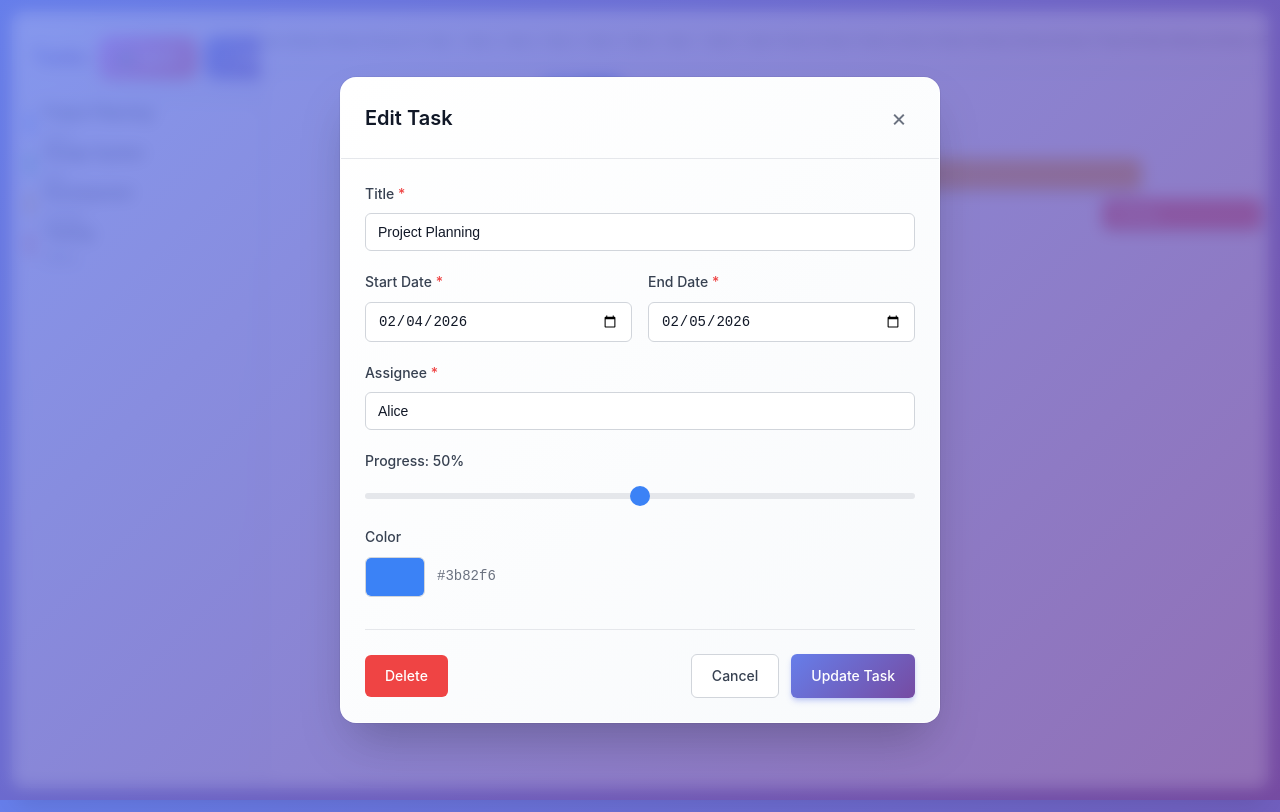
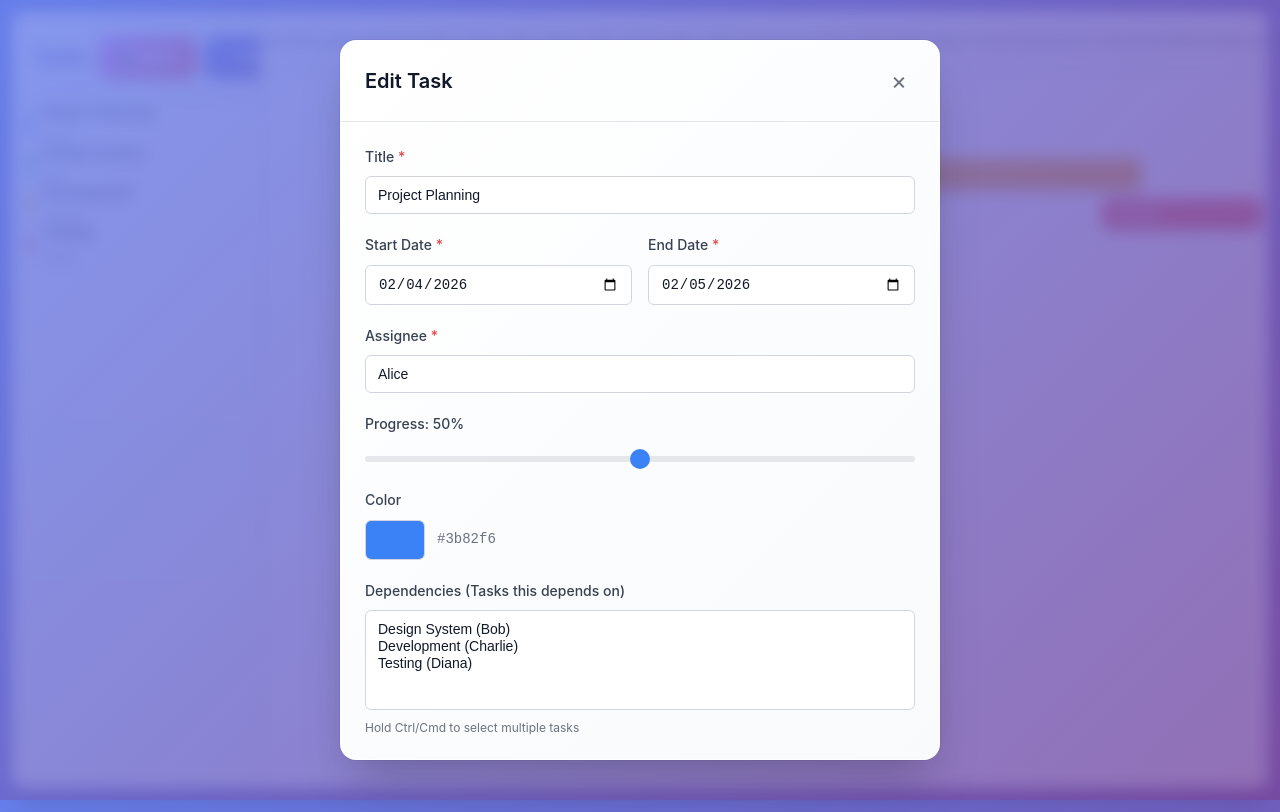
Before and after one commit to IkramahAhmed/gant-chart-web-app, a Next.js app: page / in a window 1280 px wide. Both pictures are taken after a click on the button 546 px from the left and 94 px from the top of the page. Built offline with nearby package versions, Linux system fonts and the light colour scheme.

Commit message:
feat(phase5): implement task dependencies with visual arrows

```diff
--- a/components/gantt/GanttChart.module.css
+++ b/components/gantt/GanttChart.module.css
@@ -278,6 +278,16 @@
   min-height: 400px;
 }
 
+.dependencyLayer {
+  position: absolute;
+  top: 0;
+  left: 0;
+  width: 100%;
+  height: 100%;
+  pointer-events: none;
+  z-index: 0;
+}
+
 /* Responsive Design */
 @media (max-width: 768px) {
   .ganttGrid {
--- a/components/gantt/GanttChart.tsx
+++ b/components/gantt/GanttChart.tsx
@@ -3,13 +3,15 @@
 import { useMemo, useState, useRef, useEffect } from 'react';
 import { DndProvider } from 'react-dnd';
 import { HTML5Backend } from 'react-dnd-html5-backend';
-import { Task } from '@/lib/types';
+import { Task, Dependency } from '@/lib/types';
 import { useTasks } from '@/hooks/useTasks';
+import { useDependencies } from '@/hooks/useDependencies';
 import { getChartDateRange } from '@/lib/utils/ganttUtils';
 import { resolveTaskConflicts, countConflicts } from '@/lib/utils/agentUtils';
 import { Timeline } from './Timeline';
 import { TaskList } from './TaskList';
 import { TaskBar } from './TaskBar';
+import { DependencyArrow } from './DependencyArrow';
 import { TaskModal } from '@/components/modals/TaskModal';
 import { useTimelineDrop } from '@/hooks/useDragDrop';
 import styles from './GanttChart.module.css';
@@ -51,6 +53,7 @@ function DndProviderWrapper({ children }: { children: React.ReactNode }) {
  */
 export function GanttChart() {
   const { tasks, addTask, updateTask, deleteTask } = useTasks();
+  const { dependencies, addDependency } = useDependencies();
   const [isModalOpen, setIsModalOpen] = useState(false);
   const [editingTask, setEditingTask] = useState<Task | null>(null);
   const [conflictCount, setConflictCount] = useState(0);
@@ -148,6 +151,20 @@ export function GanttChart() {
     setTimeout(() => setAgentMessage(null), 4000);
   };
 
+  const handleAddDependency = (
+    fromTaskId: string,
+    toTaskId: string,
+    type: string
+  ) => {
+    const dependency: Dependency = {
+      id: `${fromTaskId}-${toTaskId}-${Date.now()}`,
+      fromTaskId,
+      toTaskId,
+      type: type as Dependency['type'],
+    };
+    addDependency(dependency);
+  };
+
   return (
     <DndProviderWrapper>
       <GanttChartContent
@@ -166,6 +183,8 @@ export function GanttChart() {
         onMoveTask={handleMoveTask}
         onResizeTask={handleResizeTask}
         onAgentResolve={handleAgentResolve}
+        dependencies={dependencies}
+        onAddDependency={handleAddDependency}
       />
     </DndProviderWrapper>
   );
@@ -191,6 +210,8 @@ function GanttChartContent({
   onMoveTask,
   onResizeTask,
   onAgentResolve,
+  dependencies,
+  onAddDependency,
 }: {
   tasks: Task[];
   dateRange: { start: Date; end: Date };
@@ -207,6 +228,8 @@ function GanttChartContent({
   onMoveTask: (taskId: string, newStartDate: Date, newEndDate: Date) => void;
   onResizeTask: (taskId: string, newStartDate: Date, newEndDate: Date) => void;
   onAgentResolve: () => void;
+  dependencies: Dependency[];
+  onAddDependency: (fromTaskId: string, toTaskId: string, type: string) => void;
 }) {
   const { drop: timelineDrop } = useTimelineDrop();
   const timelineRef = useRef<HTMLDivElement>(null);
@@ -281,6 +304,49 @@ function GanttChartContent({
             ref={timelineRef}
             data-timeline-container
           >
+            {/* SVG layer for dependency arrows */}
+            <svg
+              className={styles.dependencyLayer}
+              style={{
+                position: 'absolute',
+                top: 0,
+                left: 0,
+                width: '100%',
+                height: '100%',
+                pointerEvents: 'none',
+                zIndex: 0,
+              }}
+            >
+              {dependencies.map((dependency) => {
+                const fromTask = tasks.find(
+                  (t) => t.id === dependency.fromTaskId
+                );
+                const toTask = tasks.find((t) => t.id === dependency.toTaskId);
+                if (!fromTask || !toTask) return null;
+
+                const fromIndex = tasks.findIndex(
+                  (t) => t.id === dependency.fromTaskId
+                );
+                const toIndex = tasks.findIndex(
+                  (t) => t.id === dependency.toTaskId
+                );
+
+                return (
+                  <DependencyArrow
+                    key={dependency.id}
+                    dependency={dependency}
+                    fromTask={fromTask}
+                    toTask={toTask}
+                    chartStartDate={dateRange.start}
+                    zoomLevel={zoomLevel}
+                    fromTaskIndex={fromIndex}
+                    toTaskIndex={toIndex}
+                  />
+                );
+              })}
+            </svg>
+
+            {/* Task bars */}
             {tasks.map((task, index) => (
               <TaskBar
                 key={task.id}
@@ -301,9 +367,11 @@ function GanttChartContent({
       <TaskModal
         isOpen={isModalOpen}
         task={editingTask}
+        tasks={tasks}
         onClose={onCloseModal}
         onSave={onSaveTask}
         onDelete={onDeleteTask}
+        onAddDependency={onAddDependency}
       />
     </div>
   );
--- a/components/modals/TaskModal.tsx
+++ b/components/modals/TaskModal.tsx
@@ -7,9 +7,15 @@ import styles from './TaskModal.module.css';
 interface TaskModalProps {
   isOpen: boolean;
   task?: Task | null;
+  tasks?: Task[]; // All tasks for dependency selection
   onClose: () => void;
   onSave: (task: Omit<Task, 'id'> & { id?: string }) => void;
   onDelete?: (id: string) => void;
+  onAddDependency?: (
+    fromTaskId: string,
+    toTaskId: string,
+    type: string
+  ) => void;
 }
 
 /**
@@ -20,9 +26,11 @@ interface TaskModalProps {
 export function TaskModal({
   isOpen,
   task,
+  tasks = [],
   onClose,
   onSave,
   onDelete,
+  onAddDependency,
 }: TaskModalProps) {
   const [title, setTitle] = useState('');
   const [startDate, setStartDate] = useState('');
@@ -30,6 +38,10 @@ export function TaskModal({
   const [assignee, setAssignee] = useState('');
   const [progress, setProgress] = useState(0);
   const [color, setColor] = useState('#3b82f6');
+  const [selectedDependencies, setSelectedDependencies] = useState<string[]>(
+    []
+  );
+  const [dependencyType, setDependencyType] = useState('finish-to-start');
   const [errors, setErrors] = useState<Record<string, string>>({});
 
   // Initialize form when task changes
@@ -41,6 +53,7 @@ export function TaskModal({
       setAssignee(task.assignee);
       setProgress(task.progress);
       setColor(task.color || '#3b82f6');
+      setSelectedDependencies(task.dependencies || []);
     } else {
       // Reset form for new task
       const today = new Date();
@@ -52,6 +65,7 @@ export function TaskModal({
       setAssignee('');
       setProgress(0);
       setColor('#3b82f6');
+      setSelectedDependencies([]);
     }
     setErrors({});
   }, [task, isOpen]);
@@ -109,9 +123,20 @@ export function TaskModal({
       assignee: assignee.trim(),
       progress: Math.round(progress),
       color,
+      dependencies: selectedDependencies,
     };
 
     onSave(taskData);
+
+    // Add dependencies if callback provided
+    if (onAddDependency && task?.id && selectedDependencies.length > 0) {
+      selectedDependencies.forEach((depTaskId) => {
+        if (depTaskId !== task.id) {
+          onAddDependency(depTaskId, task.id, dependencyType);
+        }
+      });
+    }
+
     onClose();
   };
 
@@ -323,6 +348,68 @@ export function TaskModal({
             </div>
           </div>
 
+          {task && tasks.length > 1 && (
+            <>
+              <div className={styles.formGroup}>
+                <label htmlFor="task-dependencies" className={styles.label}>
+                  Dependencies (Tasks this depends on)
+                </label>
+                <select
+                  id="task-dependencies"
+                  multiple
+                  value={selectedDependencies}
+                  onChange={(e) => {
+                    const values = Array.from(
+                      e.target.selectedOptions,
+                      (option) => option.value
+                    );
+                    setSelectedDependencies(values);
+                  }}
+                  className={styles.input}
+                  size={4}
+                  style={{ minHeight: '100px' }}
+                  aria-label="Select dependent tasks"
+                >
+                  {tasks
+                    .filter((t) => t.id !== task.id)
+                    .map((t) => (
+                      <option key={t.id} value={t.id}>
+                        {t.title} ({t.assignee})
+                      </option>
+                    ))}
+                </select>
+                <small
+                  style={{
+                    color: '#6b7280',
+                    fontSize: '12px',
+                    marginTop: '4px',
+                    display: 'block',
+                  }}
+                >
+                  Hold Ctrl/Cmd to select multiple tasks
+                </small>
+              </div>
+
+              <div className={styles.formGroup}>
+                <label htmlFor="dependency-type" className={styles.label}>
+                  Dependency Type
+                </label>
+                <select
+                  id="dependency-type"
+                  value={dependencyType}
+                  onChange={(e) => setDependencyType(e.target.value)}
+                  className={styles.input}
+                  aria-label="Dependency type"
+                >
+                  <option value="finish-to-start">Finish to Start</option>
+                  <option value="start-to-start">Start to Start</option>
+                  <option value="finish-to-finish">Finish to Finish</option>
+                  <option value="start-to-finish">Start to Finish</option>
+                </select>
+              </div>
+            </>
+          )}
+
           <div className={styles.modalActions}>
             {task && onDelete && (
               <button
```
Also changed, not shown: components/gantt/DependencyArrow.tsx (+10 -2 lines), components/gantt/DependencyArrow.module.css (line endings or trailing spaces), hooks/useDependencies.ts (line endings or trailing spaces).
